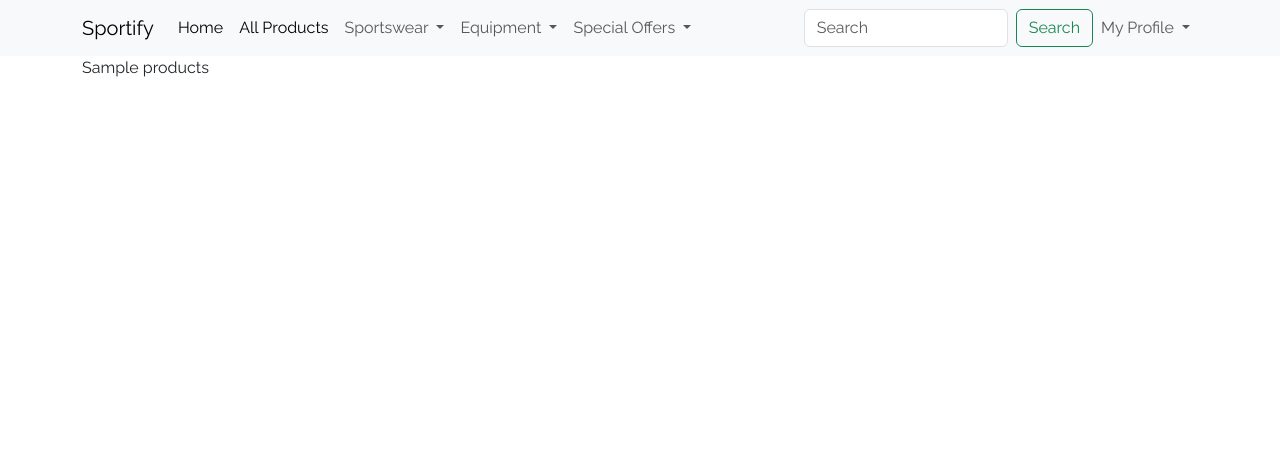
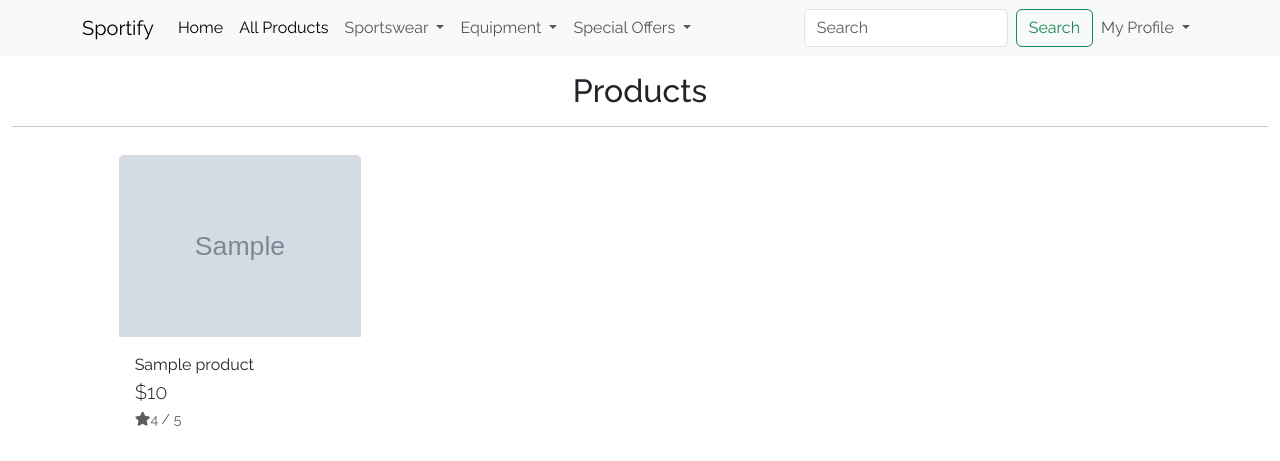
Before and after one commit to MartsyniukOlena/sportify, a Django app: template products/templates/products/products.html in a window 1280 px wide. Shown: the top 461 px of the page. Run offline with Django 3.2, Linux system fonts and the light colour scheme; the template is opened without the code that fills it: most values are stand-ins (such as "Sample title", 1, 10 or a date in 2020); grey boxes marked "Sample" are stand-in pictures; some libraries are stand-ins or nearby versions.

Commit message:
Add code to products.html to display the list of products

```diff
--- a/products/templates/products/products.html
+++ b/products/templates/products/products.html
@@ -1,19 +1,49 @@
 {% extends "base.html" %}
 {% load static %}
 
-{% block page_header %}
-    <div class="container header-container">
+{% block content %}
+    <div class="container-fluid">
         <div class="row">
-            <div class="col"></div>
+            <div class="col text-center mt-3">
+                <h2 class="logo-font">Products</h2>
+                <hr>
+            </div>
         </div>
-    </div>
-{% endblock %}
-
-{% block content %}
-    <div class="container">
         <div class="row">
-            <div class="col">
-                {{ products }}
+            <div class="product-container col-10 offset-1">
+                <div class="row mt-1 mb-2"></div>
+                <div class="row">
+                    {% for product in products %}
+                        <div class="col-sm-6 col-md-6 col-lg-4 col-xl-3">
+                            <div class="card h-100 border-0">
+                                {% if product.image %}
+                                <a href="">
+                                    <img class="card-img-top img-fluid" src="{{ product.image.url }}" alt="{{ product.name }}">
+                                </a>
+                                {% else %}
+                                <a href="">
+                                    <img class="card-img-top img-fluid" src="{{ MEDIA_URL }}noimage.png" alt="{{ product.name }}">
+                                </a>
+                                {% endif %}
+                                <div class="card-body pb-0">
+                                    <p class="mb-0">{{ product.name }}</p>
+                                </div>
+                                <div class="card-footer bg-white pt-0 border-0 text-left">
+                                    <div class="row">
+                                        <div class="col">
+                                            <p class="lead mb-0 text-left font-weight-bold">${{ product.price }}</p>
+                                            {% if product.rating %}
+                                                <small class="text-muted"><i class="fas fa-star mr-1"></i>{{ product.rating }} / 5</small>
+                                            {% else %}
+                                                <small class="text-muted">No Rating</small>
+                                            {% endif %}
+                                        </div>
+                                    </div>
+                                </div>
+                            </div>
+                        </div>
+                    {% endfor %}
+                </div>
             </div>
         </div>
     </div>
```
